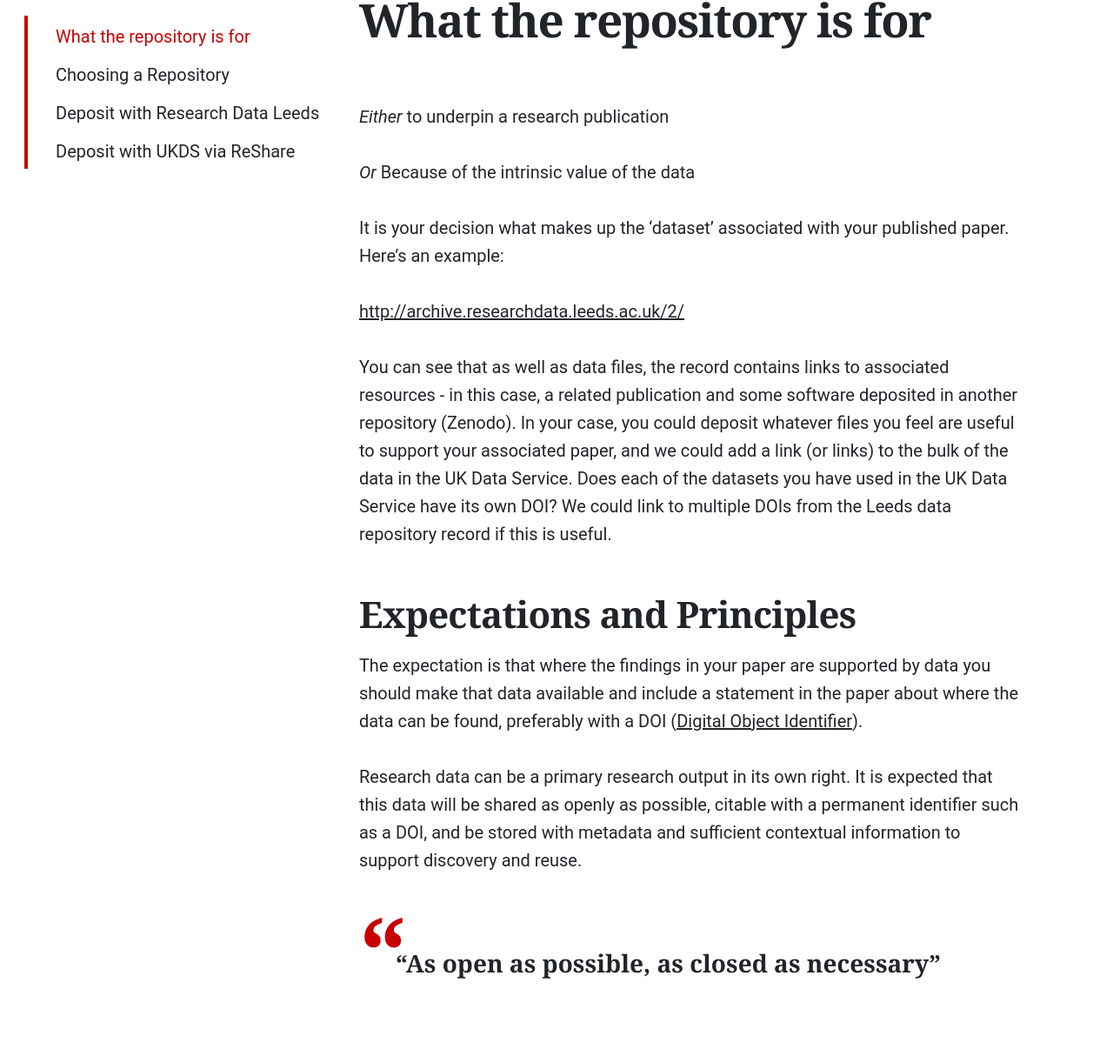
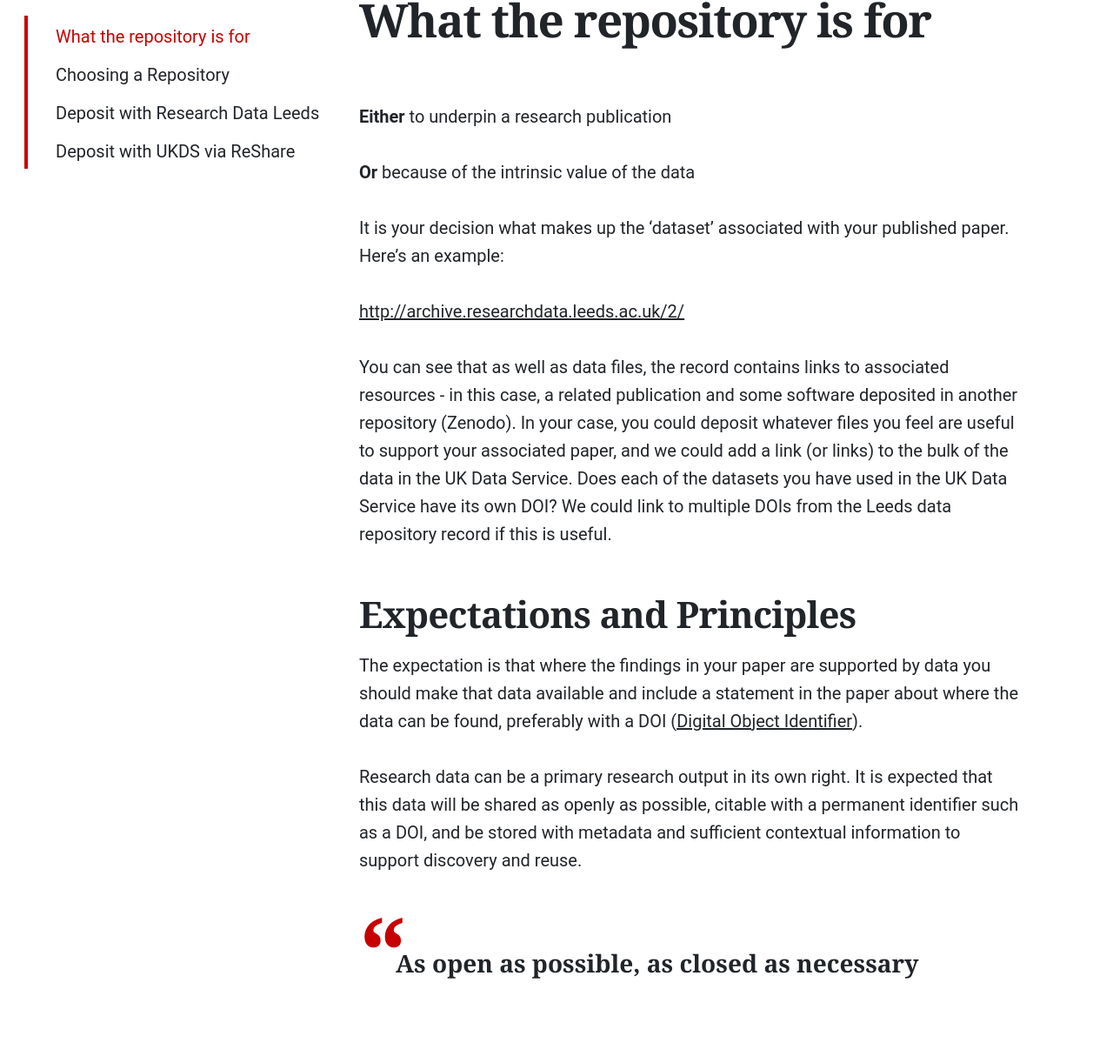
Before and after one commit to uol-library/rdl-handbook, a Jekyll site: the page built from pages/repository-guide/index.md, in a window 1280 px wide. Shown: the part 384-1598 px from the top of the page at 87% size. Built offline with Jekyll 4.4.1, drawn with Linux system fonts in a browser that asks for light colours; some web fonts are replaced.

```diff
--- a/_includes/custom-foot.html
+++ b/_includes/custom-foot.html
@@ -1,4 +1,4 @@
 {% comment %}
   Placeholder to allow defining custom content for the bottom of the <body>
 {% endcomment %}
-<script src="{{ "/assets/scripts/copy-button.js" | absolute_url }}"></script>
+<script src="{{ "/assets/theme/copy-button.js" | absolute_url }}"></script>
--- a/assets/theme/style.scss
+++ b/assets/theme/style.scss
@@ -1,3 +1,5 @@
 ---
 ---
 @import "components/loading.scss";
+@import "components/copy-button.scss";
+@import "rdl-handbook.scss";
--- a/pages/repository-guide/index.md
+++ b/pages/repository-guide/index.md
@@ -6,9 +6,9 @@ index: true
 permalink: /repository-guide/
 ---
 
-_Either_ to underpin a research publication
+**Either** to underpin a research publication
 
-_Or_ Because of the intrinsic value of the data
+**Or** because of the intrinsic value of the data
 
 It is your decision what makes up the 'dataset' associated with your published paper. Here's an example:
 
@@ -22,4 +22,4 @@ The expectation is that where the findings in your paper are supported by data y
 
 Research data can be a primary research output in its own right. It is expected that this data will be shared as openly as possible, citable with a permanent identifier such as a DOI, and be stored with metadata and sufficient contextual information to support discovery and reuse.
 
-> “As open as possible, as closed as necessary”
+> As open as possible, as closed as necessary
```
Also changed, not shown: pages/index.md (+4 -4 lines), assets/images/placeholders/banner-01.jpg (renamed from assets/img/placeholders/banner-01.jpg), assets/images/placeholders/banner-02.jpg (renamed from assets/img/placeholders/banner-02.jpg), assets/images/placeholders/banner-03.jpg (renamed from assets/img/placeholders/banner-03.jpg), assets/images/placeholders/banner-04.jpg (renamed from assets/img/placeholders/banner-04.jpg), assets/images/placeholders/banner-05.jpg (renamed from assets/img/placeholders/banner-05.jpg), assets/images/placeholders/rdl-handbook-01.jpg (renamed from assets/img/placeholders/rdl-handbook-01.jpg), assets/images/placeholders/rdl-handbook-02.jpg (renamed from assets/img/placeholders/rdl-handbook-02.jpg), assets/images/placeholders/rdl-handbook-03.jpg (renamed from assets/img/placeholders/rdl-handbook-03.jpg), assets/images/placeholders/rdl-handbook-04.jpg (renamed from assets/img/placeholders/rdl-handbook-04.jpg).
